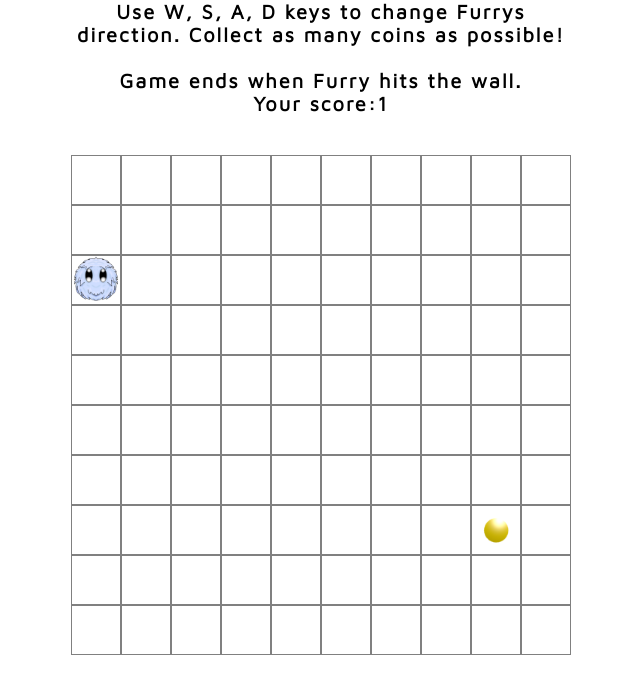
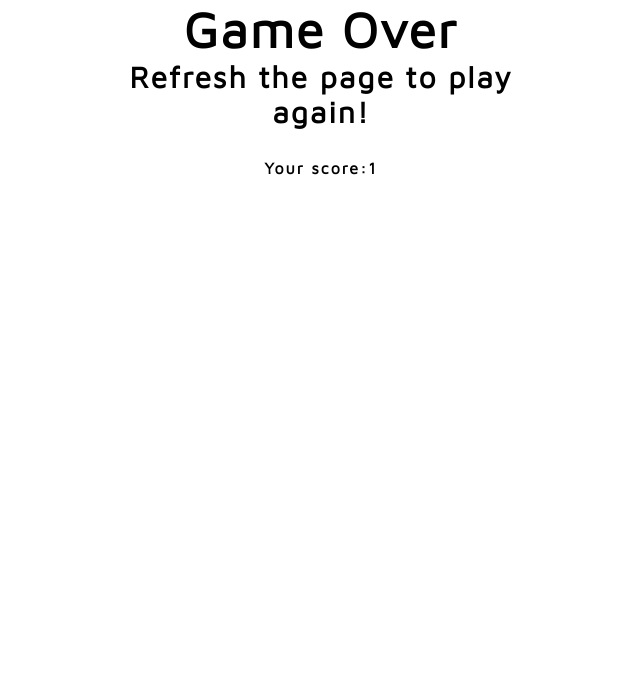
Before and after one commit to lofix/Furry_Game, a plain HTML site: page index.html in a window 1280 px wide. Shown: the whole page, without its empty margins (319-959 px from the left). Drawn offline with Linux system fonts and the light colour scheme.

Commit message:
added boundaries, changed margins

```diff
--- a/css/style.css
+++ b/css/style.css
@@ -8,16 +8,16 @@ body, h1, h2, h3, p {
 }
 
 #board {
-    width: 500px;
-    height: 500px;
-    margin: 40px auto;
+    width: 400px;
+    height: 400px;
+    margin: 25px auto;
     display: flex;
     flex-wrap: wrap;
 }
 
 #board div {
-    width: 50px;
-    height: 50px;
+    width: 40px;
+    height: 40px;
     border: 1px solid grey;
 }
 
@@ -53,6 +53,7 @@ body, h1, h2, h3, p {
     font-size: 30px;
     font-family: 'Maven Pro', sans-serif;
     letter-spacing: 2px;
+    margin-bottom: 30px;
 }
 
 .instructions {
@@ -61,10 +62,26 @@ body, h1, h2, h3, p {
     margin-left: auto;
     margin-right: auto;
     text-align: center;
+    margin-top: 15px;
 }
 
-.instructions h2 {
-    font-size: 20px;
+.instructions h2, h2 {
+    font-size: 16px;
     font-family: 'Maven Pro', sans-serif;
     letter-spacing: 2px;
 }
+
+.invisible {
+    display: none;
+}
+
+.visible {
+    display: block;
+}
+
+#score {
+    width: 200px;
+    display: block;
+    margin: 0 auto;
+    text-align: center;
+}
--- a/index.html
+++ b/index.html
@@ -10,11 +10,11 @@
 </head>
 
 <body>
-    <div class="instructions">
+    <div class="instructions ">
         <h2 class="description">Use W, S, A, D keys to change Furrys direction. Collect as many coins as possible! <br> <br>Game ends when Furry hits the wall.</h2>
-        <h2>Your score:<span class="score"></span></h2>
+
     </div>
-    <div class="end">
+    <div class="end ">
         <h1>Game Over</h1>
         <h3>Refresh the page to play again!</h3></div>
     <section id="board">
@@ -119,6 +119,7 @@
         <div></div>
         <div></div>
     </section>
+    <h2 id="score">Your score:<span class="score"></span></h2>
 </body>
 
 </html>
--- a/js/app.js
+++ b/js/app.js
@@ -23,28 +23,29 @@ document.addEventListener("DOMContentLoaded", function() {
     var coin = new Coin;
     var game = new Game;
 
-    //Funkcja obliczająca pozycję
+    //Calculate position function
     var calcPosition = function(a, b) {
         return a + b * 10;
     }
 
-    //Funkcja określająca na jakiej pozycji znajduje się moneta
+    //Function which returns coin position
     var showCoin = function(coin) {
         var coinPosition = calcPosition(coin.x, coin.y);
-        // game.board[coinPosition].classList.add("coin");
         return coinPosition;
     };
 
-    //Funkcja określająca na jakiej pozycji znajduje się fury
+    //Function which calculate furry position
     var showFurry = function(furry, game) {
         var furryPosition = calcPosition(furry.x, furry.y);
         game.board[furryPosition].classList.add("furry");
     };
+    // Function which updates scoreboard
     var updateResult = function(game) {
-            var scoreboard = document.querySelector(".score");
-            scoreboard.innerHTML = game.score;
-        }
-        //Funkcja odpowiedzialna za zmianę pozycji Furryego
+        var scoreboard = document.querySelector(".score");
+        scoreboard.innerHTML = game.score;
+    };
+
+    //Function which changes furry position
     var moveFurry = function(game) {
         var furryDirection = furry.direction;
         switch (furryDirection) {
@@ -67,7 +68,7 @@ document.addEventListener("DOMContentLoaded", function() {
     };
 
 
-    //Funkcja odpowiedzialna za sterowanie przyciskami WSAD, oraz obliczanie nowej pozycji Furryego
+
     var keyboard = function(furry, game) {
         document.onkeypress = function(event) {
             var key = event.which;
@@ -91,30 +92,43 @@ document.addEventListener("DOMContentLoaded", function() {
         }
         var furryPosition = calcPosition(furry.x, furry.y);
         game.board[furryPosition].classList.add("furry");
-        if (furry.x > 9 || furry.x < 0 || furry.y < 0 || furry.y > 9) {
-            alert("GAME OVER");
-        }
+
         if (showCoin(coin) == furryPosition) {
             game.score += 1;
-
             game.board[showCoin(coin)].classList.remove("coin");
             coin = new Coin;
             game.board[showCoin(coin)].classList.add("coin");
         }
         updateResult(game);
 
+    };
 
+    //Check if furry hit the wall
+    var check = function(furry) {
+        var instructions = document.querySelector(".instructions");
+        var board = document.querySelector("#board");
+        var end = document.querySelector(".end");
+        if (furry.x > 9 || furry.x < 0 || furry.y < 0 || furry.y > 9) {
+            instructions.style.display = "block";
+            board.style.display = "block";
+            end.style.display = "none";
+            instructions.style.display = "none";
+            board.style.display = "none";
+            end.style.display = "block";
+        }
     }
 
-    //Funkcja renderująca
+    //Render function
     var render = function(furry) {
         setInterval(function() {
+            check(furry);
             showFurry(furry, game);
             moveFurry(furry);
             keyboard(furry, game);
+
         }, 250);
     }
 
-    game.board[showCoin(coin)].classList.add("coin");
+    game.board[showCoin(coin)].classList.add("coin"); //initial coin
     render(furry);
 })
```
